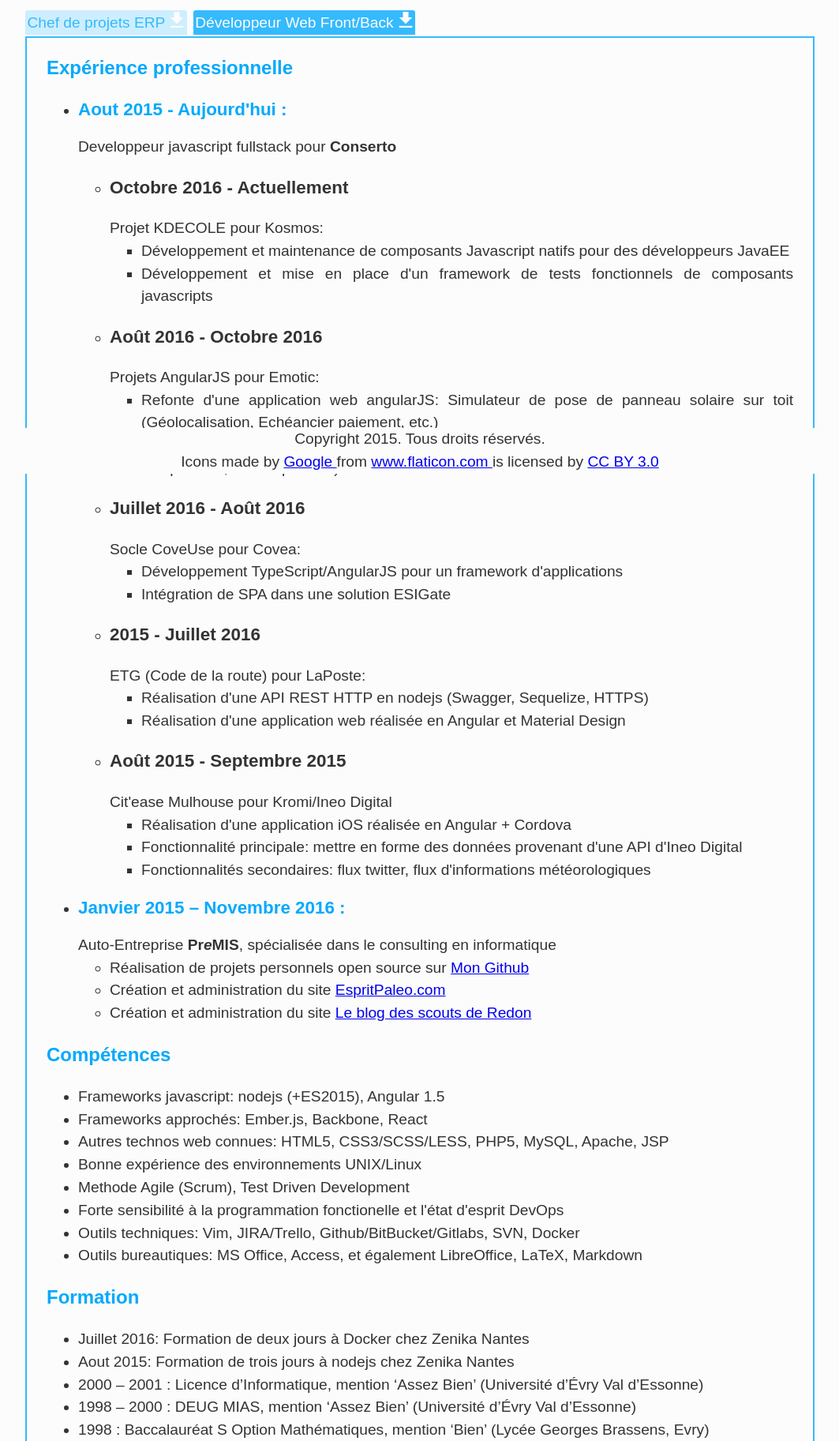
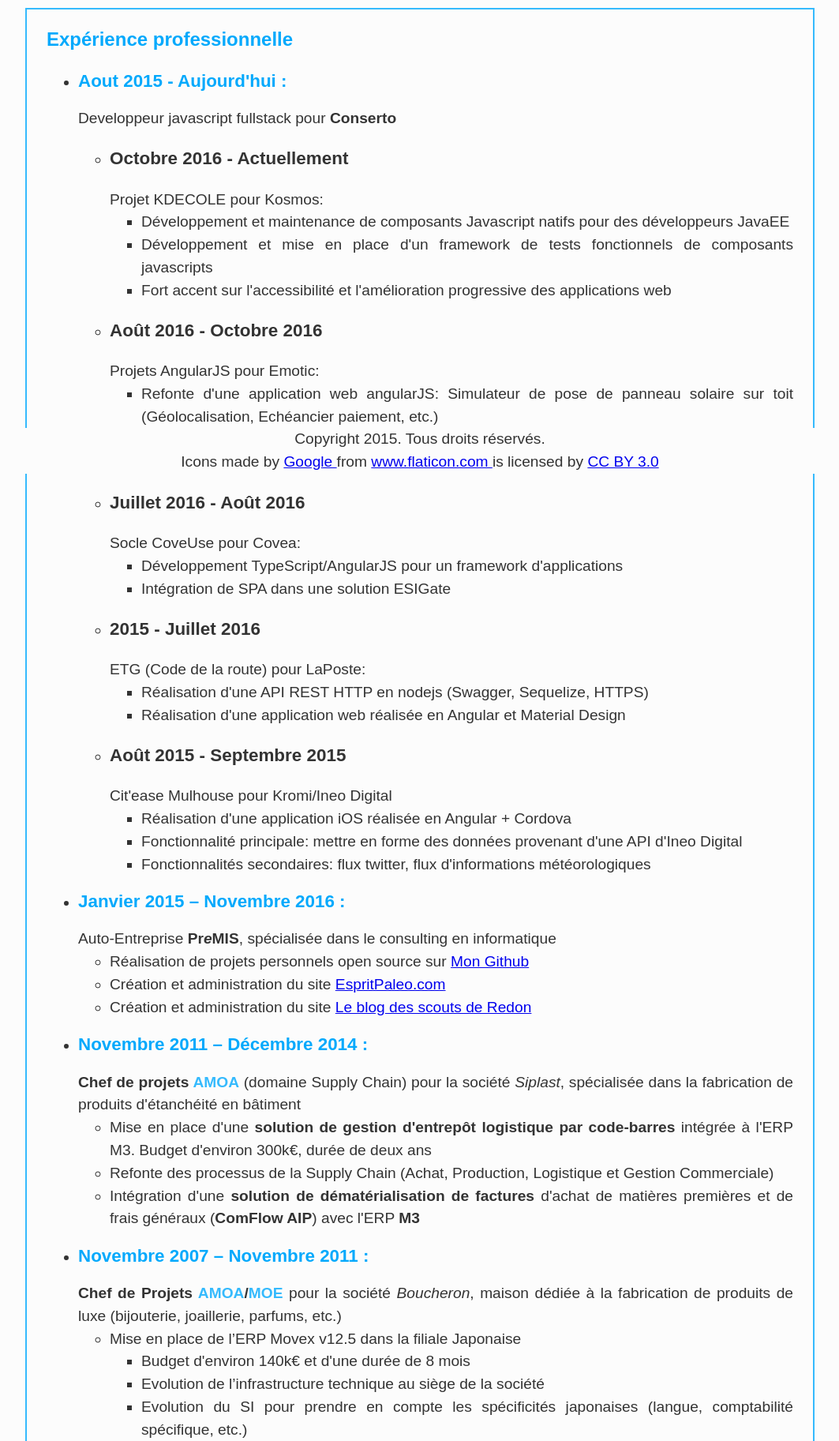
Before and after one commit to StephaneTrebel/curriculum_vitae, a PHP site: page / in a window 1280 px wide. Shown: the part 200-2025 px from the top of the page at 79% size, without its empty margins (108-1171 px from the left). Run offline with PHP 8.4, Linux system fonts and the light colour scheme.

Commit message:
Fusion des deux expériences CdP et DevWeb

```diff
--- a/index.php
+++ b/index.php
@@ -2,15 +2,10 @@
 $php_folder = "./php/";
 $php_extension = ".php";
 $resources_folder = "./resources/";
-$cv = filter_input(INPUT_GET , "cv" , FILTER_SANITIZE_STRING);
-$cdp_amoa = "cdp_amoa";
 $dev_web = "dev_web";
 $info_admin = "infos_administratives";
 $langues = "langues";
 $activites = "activites_extraprofessionnelles";
-if (!isset($cv) || empty($cv)) {
-  $cv = $dev_web;
-}
 ?>
 <!DOCTYPE html>
 
@@ -22,7 +17,7 @@ if (!isset($cv) || empty($cv)) {
   <link rel="stylesheet" href="./css/main.css"/>
   <!--<link rel="icon" type="image/png" href="./resources/favicon.png" />-->
   <meta itemprop="name" content="CV Stéphane Trebel">
-  <meta itemprop="description" content="Chef de Projets ERP / Développeur Web">
+  <meta itemprop="description" content="Expert en Applications Web">
   <meta itemprop="image" content="http://stephanetrebel.synology.me/curriculum_vitae/resources/profil.jpg">
 </head>
 <body>
@@ -39,40 +34,9 @@ if (!isset($cv) || empty($cv)) {
   </header>
 
   <div class="main_content">
-    <div class="tabs">
-      <div class=<?php echo "'tabs_header ". (($cv == $cdp_amoa) ? "active'" : "inactive'"); ?>>
-        <a href="<?php echo "?cv=" . $cdp_amoa ?>">Chef de projets ERP</a>
-        <a
-          class="download_icon"
-          href="<?php echo $resources_folder . "CV_Stephane_Trebel_CdP_ERP.pdf" ?>"
-        >
-          <?php echo file_get_contents($resources_folder . "download.svg"); ?>
-        </a>
-      </div>
-
-      <div class=<?php echo "'tabs_header " . (($cv == $dev_web) ? "active'" : "inactive'"); ?>>
-        <a href="<?php echo "?cv=" . $dev_web ?>">Développeur Web Front/Back</a>
-        <a
-          class="download_icon"
-          href="<?php echo $resources_folder . "CV_Stephane_Trebel_Dev_Web.pdf" ?>"
-        >
-          <?php echo file_get_contents($resources_folder . "download.svg"); ?>
-        </a>
-      </div>
-    </div>
-
     <div class="tabs_wrapper">
       <?php
-        switch ($cv) {
-          case $cdp_amoa:
-            include $php_folder . $cdp_amoa . $php_extension;
-            break;
-          case $dev_web:
             include $php_folder . $dev_web . $php_extension;
-            break;
-          default:
-            echo "La page demandée n'est pas accessible";
-        }
       ?>
 
       <section>
--- a/php/dev_web.php
+++ b/php/dev_web.php
@@ -11,6 +11,7 @@
             <ul>
               <li>Développement et maintenance de composants Javascript natifs pour des développeurs JavaEE</li>
               <li>Développement et mise en place d'un framework de tests fonctionnels de composants javascripts</li>
+              <li>Fort accent sur l'accessibilité et l'amélioration progressive des applications web</li>
             </ul>
           </li>
           <li>
@@ -53,6 +54,49 @@
           <li>Création et administration du site <a href="//nominoeredon.wordpress.com" title="Le blog des scouts de Redon">Le blog des scouts de Redon</a></li>
         </ul>
       </li>
+      <li>
+        <h2>Novembre 2011 – Décembre 2014</h2>
+        <strong>Chef de projets <span title="Assistance à Maîtrise d'Ouvrage" class="keyword">AMOA</span></strong> (domaine Supply Chain) pour la société <em>Siplast</em>, spécialisée dans la fabrication de produits d'étanchéité en bâtiment
+        <ul>
+          <li>Mise en place d'une <strong>solution de gestion d'entrepôt logistique par code-barres</strong> intégrée à l'ERP M3. Budget d'environ 300k€, durée de deux ans</li>
+          <li>Refonte des processus de la Supply Chain (Achat, Production, Logistique et Gestion Commerciale)</li>
+          <li>Intégration d'une <strong>solution de dématérialisation de factures</strong> d'achat de matières premières et de frais généraux (<strong>ComFlow AIP</strong>) avec l'ERP <strong>M3</strong></li>
+        </ul>
+      </li>
+      <li>
+        <h2>Novembre 2007 – Novembre 2011</h2>
+        <strong>Chef de Projets <span title="Assistance à Maîtrise d'Ouvrage" class="keyword">AMOA</span>/<span title="Maîtrise d'Oeuvre" class="keyword">MOE</span></strong> pour la société <em>Boucheron</em>, maison dédiée à la fabrication de produits de luxe (bijouterie, joaillerie, parfums, etc.)
+        <ul>
+          <li>Mise en place de l’ERP Movex v12.5 dans la filiale Japonaise
+            <ul>
+              <li>Budget d'environ 140k€ et d'une durée de 8 mois</li>
+              <li>Evolution de l’infrastructure technique au siège de la société</li>
+              <li>Evolution du SI pour prendre en compte les spécificités japonaises (langue, comptabilité spécifique, etc.)</li>
+            </ul>
+          </li>
+          <li>Refonte des informations produit afin de permettre une meilleure restitution des informations spécifiques à la Joaillerie (certificats de pierres précieuses, poids d’or réel, etc.)</li>
+          <li>Encadrement opérationnel de prestataires de services pour l’intégration des modifications de l'ERP</li>
+          <li>Evolution de l’exploitation de l’infrastructure technique AS/400 par la mise en place de la solution Axway XOS/XOC (SOPRA)</li>
+        </ul>
+      </li>
+      <li>
+        <h2>Mai 2004 – Novembre 2007</h2>
+        <strong>Chargé de Maintenance ERP</strong> pour la société <em>Autodistribution</em> (grande distribution de pièces automobiles)
+        <ul>
+          <li>Intégration de la solution ERP Movex v12.2 RPG au sein d'<em>Autodistribution</em> (Paramétrage, analyse et développement de spécifiques en RPG 3.0)</li>
+          <li>Supervision du déploiement de la solution chez les 70 filiales en France</li>
+          <li>Supervision d'une hotline interne</li>
+          <li>Encadrement d'une équipe permanente de prestataires de services pour l’intégration de spécifiques (environ 5/6 personnes)</li>
+        </ul>
+      </li>
+      <li>
+        <h2>Juillet 2001 – Mai 2004</h2>
+        <strong>Analyste/Programmeur</strong> pour la SSII Gesys :
+        <ul>
+          <li>Formation à la programmation en RPG(GAP) sur AS/400 et initiation à l’ERP Movex</li>
+          <li>Analyse technique et développement pour les sociétés Brevidex, Ricoh, <em>Autodistribution</em>, Marie-Brizard, Intersport, et Clemessy</li>
+        </ul>
+      </li>
     </ul>
   </section>
 
```
Also changed, not shown: php/cdp_amoa.php (deleted, +0 -70 lines).
